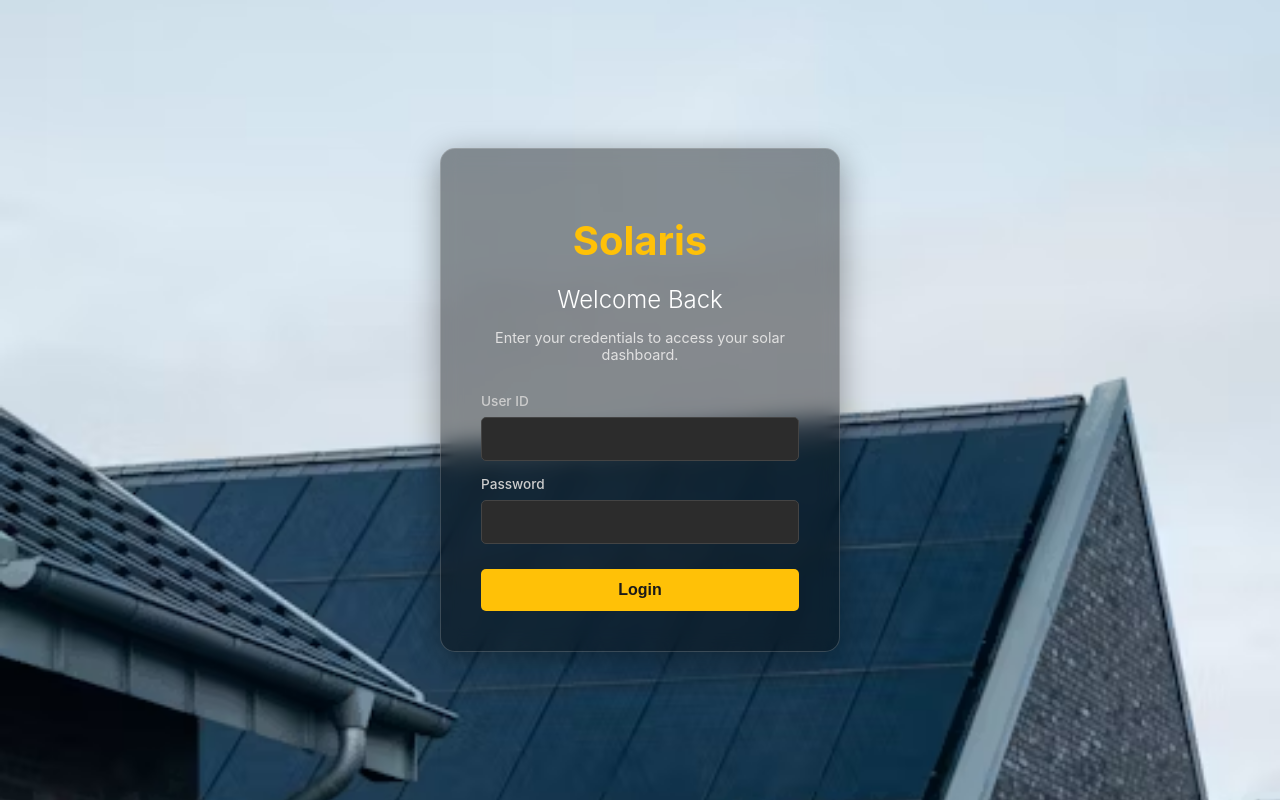
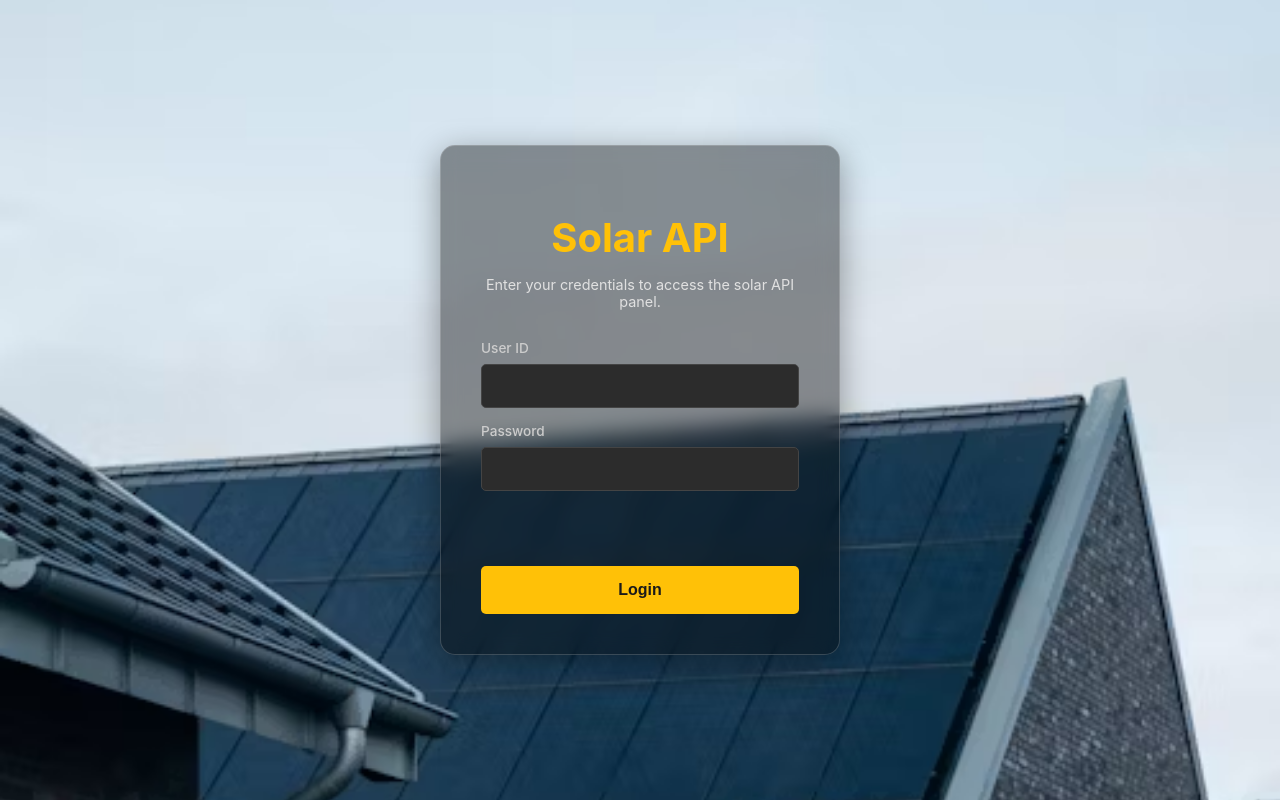
Before and after one commit to nameisvipin/Solar-api, a React (Vite) app: page /login in a window 1280 px wide. Built offline with nearby package versions, Linux system fonts and the light colour scheme.

Commit message:
Added else block for invalid password/user and loading/spinning

```diff
--- a/src/assets/styles/Login.css
+++ b/src/assets/styles/Login.css
@@ -12,8 +12,8 @@
   background-size: cover;
   background-position: center;
   color: white;
-  padding: 20px; /* Add padding for smaller screens */
-  box-sizing: border-box; /* Ensures padding doesn't add to the width/height */
+  padding: 20px;
+  box-sizing: border-box;
 }
 
 .login-box {
@@ -26,7 +26,7 @@
   border: 1px solid rgba(255, 255, 255, 0.18);
   text-align: center;
   max-width: 400px;
-  width: 100%; /* Changed from 90% to 100% to fill its container */
+  width: 100%;
   box-sizing: border-box;
 }
 
@@ -76,6 +76,37 @@
   color: #ccc;
 }
 
+
+/* --- Professional Feedback and Button Styles --- */
+
+.feedback-container {
+  min-height: 50px; /* Reserve space to prevent layout shift */
+  display: flex;
+  align-items: center;
+  justify-content: center;
+}
+
+.login-feedback {
+  width: 100%;
+  padding: 10px;
+  margin-bottom: 15px;
+  border-radius: 5px;
+  font-size: 0.9rem;
+  text-align: center;
+}
+
+.login-feedback.error {
+  background-color: rgba(255, 77, 77, 0.15);
+  border: 1px solid #ff4d4d;
+  color: #ffbaba;
+}
+
+.login-feedback.success {
+  background-color: rgba(76, 175, 80, 0.15);
+  border: 1px solid #4CAF50;
+  color: #c8e6c9;
+}
+
 .login-button {
   width: 100%;
   padding: 12px;
@@ -87,32 +118,50 @@
   font-weight: bold;
   cursor: pointer;
   transition: background-color 0.3s ease;
+  display: flex; /* Required to center spinner */
+  justify-content: center;
+  align-items: center;
+  height: 48px; /* Fixed height for consistency */
+  box-sizing: border-box;
 }
 
 .login-button:hover {
   background-color: #ff9800;
 }
 
-.error-message {
-  color: #ff4d4d;
-  margin-bottom: 15px;
+.login-button:disabled {
+  background-color: #555;
+  cursor: not-allowed;
+}
+
+/* Spinner Animation for Button */
+.spinner {
+  border: 3px solid rgba(255, 255, 255, 0.3);
+  border-top: 3px solid #fff; /* Spinner color */
+  border-radius: 50%;
+  width: 24px;
+  height: 24px;
+  animation: spin 1s linear infinite;
+}
+
+@keyframes spin {
+  0% { transform: rotate(0deg); }
+  100% { transform: rotate(360deg); }
 }
 
 
 /* --- Media Queries for Responsiveness --- */
 
-/* For tablets and smaller devices (up to 768px) */
 @media (max-width: 768px) {
   .login-box {
     padding: 30px;
   }
 }
 
-/* For mobile phones (up to 480px) */
 @media (max-width: 480px) {
   .login-box {
-    padding: 25px; /* Adjust padding for small screens */
-    backdrop-filter: blur(5px); /* Reduce blur slightly for performance if needed */
+    padding: 25px;
+    backdrop-filter: blur(5px);
     -webkit-backdrop-filter: blur(5px);
   }
 
@@ -129,6 +178,6 @@
   }
 
   .input-group input, .login-button {
-    padding: 14px; /* Make inputs slightly taller for easier tapping */
+    padding: 14px;
   }
 }
--- a/src/components/LoginPage.jsx
+++ b/src/components/LoginPage.jsx
@@ -2,30 +2,54 @@
 import React, { useState } from 'react';
 import axios from 'axios';
 import { useNavigate } from 'react-router-dom';
-import '../assets/styles/Login.css';
+import '../assets/styles/Login.css'; // Make sure the CSS is imported
 
 const LoginPage = () => {
   const [userId, setUserId] = useState('');
   const [password, setPassword] = useState('');
   const [error, setError] = useState('');
+  const [successMessage, setSuccessMessage] = useState('');
+  const [loading, setLoading] = useState(false);
   const navigate = useNavigate();
 
   const handleLogin = async (e) => {
     e.preventDefault();
+    // Reset states on new login attempt
+    setLoading(true);
+    setError('');
+    setSuccessMessage('');
+
     try {
       const response = await axios.post('https://test.bsesbrpl.co.in/solar_api/API/SOLARAPI/login', {
         user_id: userId,
         password: password
+      }, {
+        // Allow 401 status to not trigger catch
+        validateStatus: (status) => {
+          return status >= 200 && status < 500;  // Treat 401 as a valid response
+        }
       });
 
       if (response.data.Status === '200') {
         sessionStorage.setItem('token', response.data.Token);
-        navigate('/home');
+        setSuccessMessage('Login Successful! Redirecting...');
+
+        setTimeout(() => {
+          navigate('/home');
+        }, 1500);
+      } else if (response.data.Status === '401') {
+        setError(response.data.Message || 'Invalid Password / Unauthorized User');
+      } else if (response.data.Status === '500') {
+        setError(response.data.Message || 'Internal Server Error');
       } else {
-        setError('Login failed. Please check your credentials.');
+        setError("Something went wrong. Please try again later.");
       }
     } catch (err) {
-      setError('An error occurred during login.');
+      setError('An error occurred. Please check your connection and try again.');
+    } finally {
+      if (!successMessage) {
+        setLoading(false);
+      }
     }
   };
 
@@ -33,11 +57,9 @@ const LoginPage = () => {
     <div className="login-container">
       <div className="login-box">
         <div className="logo-container">
-          {/* You can add your logo here */}
-          <h1>Solaris</h1>
+          <h1>Solar API</h1>
         </div>
-        <h2>Welcome Back</h2>
-        <p>Enter your credentials to access your solar dashboard.</p>
+        <p>Enter your credentials to access the solar API panel.</p>
         <form onSubmit={handleLogin}>
           <div className="input-group">
             <label htmlFor="userId">User ID</label>
@@ -47,6 +69,7 @@ const LoginPage = () => {
               value={userId}
               onChange={(e) => setUserId(e.target.value)}
               required
+              disabled={loading} // Disable input while loading
             />
           </div>
           <div className="input-group">
@@ -57,10 +80,19 @@ const LoginPage = () => {
               value={password}
               onChange={(e) => setPassword(e.target.value)}
               required
+              disabled={loading} // Disable input while loading
             />
           </div>
-          {error && <p className="error-message">{error}</p>}
-          <button type="submit" className="login-button">Login</button>
+
+          {/* Container for feedback messages */}
+          <div className="feedback-container">
+            {error && <div className="login-feedback error">{error}</div>}
+            {successMessage && <div className="login-feedback success">{successMessage}</div>}
+          </div>
+
+          <button type="submit" className="login-button" disabled={loading}>
+            {loading ? <div className="spinner"></div> : 'Login'}
+          </button>
         </form>
       </div>
     </div>
```
